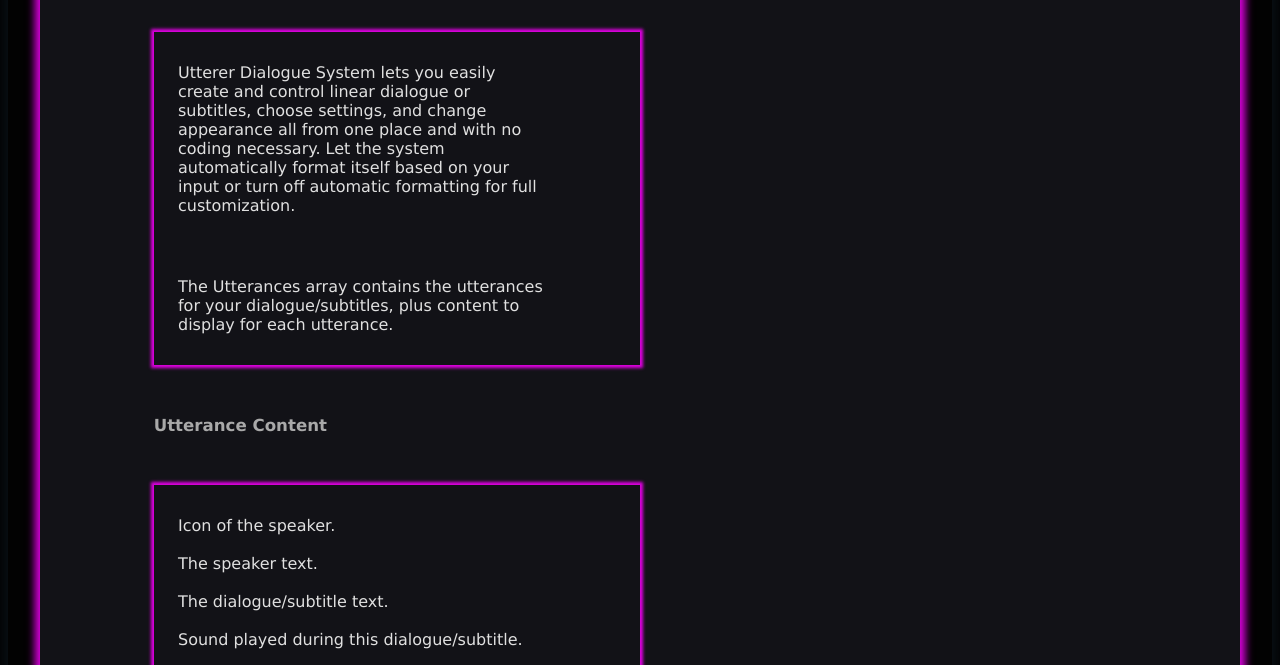
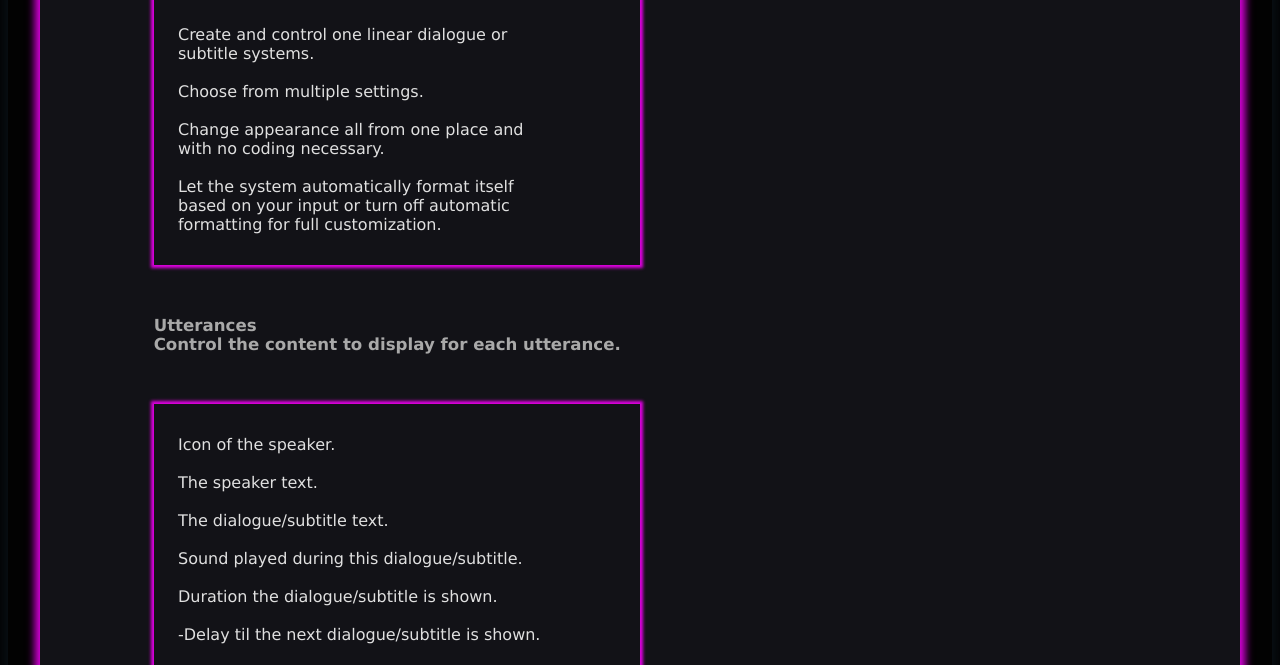
Before and after one commit to Madsir/madsirstudio.github.io, a Jekyll site: the page built from utterer/index.html, in a window 1280 px wide and 900 px high, scrolled down 5192 px, cut to the strip 235-900 px from the top of the window. Built offline with Jekyll 4.4.1, drawn with Linux system fonts in a browser that asks for light colours; some of the changed text lies outside the part shown.

Commit message:
Update index.html

```diff
--- a/utterer/index.html
+++ b/utterer/index.html
@@ -165,14 +168,14 @@
 		<br>
 		<div class="baround">
 	<br>
-	<p> Utterer Dialogue System lets you easily create and control linear dialogue or subtitles, choose settings, and change appearance all from one place and with no coding necessary. Let the system automatically format itself based on your input or turn off automatic formatting for full customization.</p>
-		<br>
-		<br>
-		<p>The Utterances array contains the utterances for your dialogue/subtitles, plus content to display for each utterance.</p>
+	<p> Create and control one linear dialogue or subtitle systems.<br><br>
+		Choose from multiple settings.<br><br>
+		Change appearance all from one place and with no coding necessary.<br><br>
+		Let the system automatically format itself based on your input or turn off automatic formatting for full customization.</p>
 		<br>
 		</div>
 	<br>
-			<h2>Utterance Content</h2><br>
+			<h2>Utterances<br>Control the content to display for each utterance.</h2><br>
 		<div class="baround"><br>
 			<p>
 Icon of the speaker.<br><br>
```
Also changed, not shown: other parts of utterer/index.html (+5 -2 lines).
